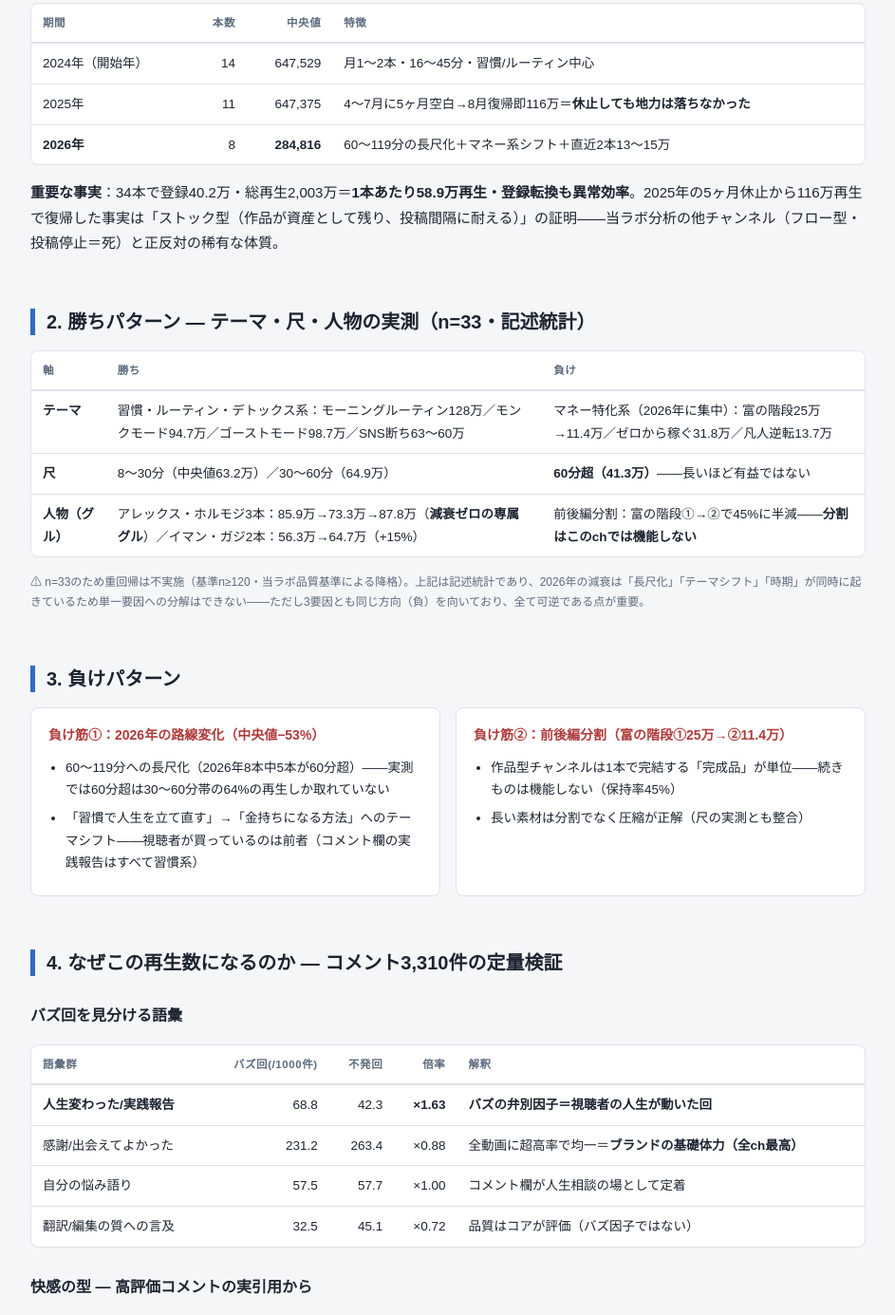
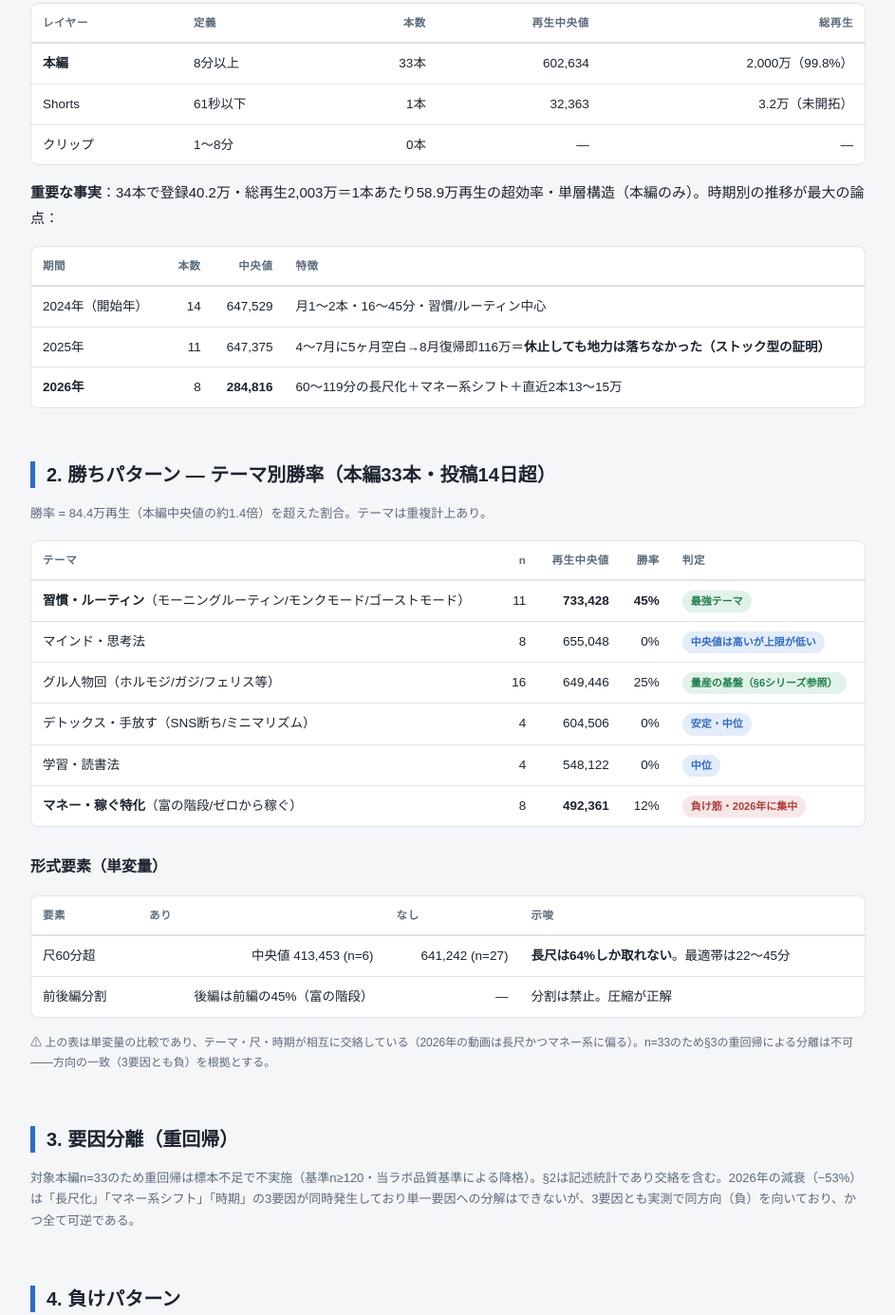
Before and after one commit to oo2xx/channel-lab, a plain HTML site: page r/paranoia-53120997.html in a window 1280 px wide. Shown: the part 786-2171 px from the top of the page at 95% size, without its empty margins (168-1111 px from the left). Drawn offline with Linux system fonts and the light colour scheme.

Commit message:
fix paranoia format to standard

```diff
--- a/r/paranoia-53120997.html
+++ b/r/paranoia-53120997.html
@@ -104,8 +104,8 @@ footer{margin-top:60px; padding-top:16px; border-top:1px solid var(--line); font
 </header>
 
 <div class="kpis">
-  <div class="kpi"><div class="n">1.50</div><div class="l">再生÷登録者比（当ラボ分析10chで最高）</div></div>
-  <div class="kpi"><div class="n">60.3万</div><div class="l">本編再生中央値（34本で総再生2,003万）</div></div>
+  <div class="kpi"><div class="n">2,003万</div><div class="l">総再生数（34本・2024年1月〜）</div></div>
+  <div class="kpi"><div class="n">60.3万</div><div class="l">本編再生中央値（n=33・<b>登録者比1.50=当ラボ10chで最高</b>）</div></div>
   <div class="kpi"><div class="n">231/千件</div><div class="l">コメントの感謝語彙率（全ch最高＝感謝される番組）</div></div>
   <div class="kpi"><div class="n">−53%</div><div class="l">2026年の中央値下落（64.7万→28.5万・要対処）</div></div>
 </div>
@@ -117,23 +117,41 @@ footer{margin-top:60px; padding-top:16px; border-top:1px solid var(--line); font
 
 <h2>1. チャンネル構造と現在地</h2>
 <div class="tablewrap"><table>
+<tr><th>レイヤー</th><th>定義</th><th class="num">本数</th><th class="num">再生中央値</th><th class="num">総再生</th></tr>
+<tr><td><b>本編</b></td><td>8分以上</td><td class="num">33本</td><td class="num">602,634</td><td class="num">2,000万（99.8%）</td></tr>
+<tr><td>Shorts</td><td>61秒以下</td><td class="num">1本</td><td class="num">32,363</td><td class="num">3.2万（未開拓）</td></tr>
+<tr><td>クリップ</td><td>1〜8分</td><td class="num">0本</td><td class="num">—</td><td class="num">—</td></tr>
+</table></div>
+<p><b>重要な事実</b>：34本で登録40.2万・総再生2,003万＝1本あたり58.9万再生の超効率・単層構造（本編のみ）。時期別の推移が最大の論点：</p>
+<div class="tablewrap"><table>
 <tr><th>期間</th><th class="num">本数</th><th class="num">中央値</th><th>特徴</th></tr>
 <tr><td>2024年（開始年）</td><td class="num">14</td><td class="num">647,529</td><td>月1〜2本・16〜45分・習慣/ルーティン中心</td></tr>
-<tr><td>2025年</td><td class="num">11</td><td class="num">647,375</td><td>4〜7月に5ヶ月空白→8月復帰即116万＝<b>休止しても地力は落ちなかった</b></td></tr>
+<tr><td>2025年</td><td class="num">11</td><td class="num">647,375</td><td>4〜7月に5ヶ月空白→8月復帰即116万＝<b>休止しても地力は落ちなかった（ストック型の証明）</b></td></tr>
 <tr><td><b>2026年</b></td><td class="num">8</td><td class="num"><b>284,816</b></td><td>60〜119分の長尺化＋マネー系シフト＋直近2本13〜15万</td></tr>
 </table></div>
-<p><b>重要な事実</b>：34本で登録40.2万・総再生2,003万＝<b>1本あたり58.9万再生・登録転換も異常効率</b>。2025年の5ヶ月休止から116万再生で復帰した事実は「ストック型（作品が資産として残り、投稿間隔に耐える）」の証明——当ラボ分析の他チャンネル（フロー型・投稿停止＝死）と正反対の稀有な体質。</p>
+<h2>2. 勝ちパターン — テーマ別勝率（本編33本・投稿14日超）</h2>
+<p class="small">勝率 = 84.4万再生（本編中央値の約1.4倍）を超えた割合。テーマは重複計上あり。</p>
+<div class="tablewrap"><table>
+<tr><th>テーマ</th><th class="num">n</th><th class="num">再生中央値</th><th class="num">勝率</th><th>判定</th></tr>
+<tr><td><b>習慣・ルーティン</b>（モーニングルーティン/モンクモード/ゴーストモード）</td><td class="num">11</td><td class="num"><b>733,428</b></td><td class="num"><b>45%</b></td><td><span class="tag win">最強テーマ</span></td></tr>
+<tr><td>マインド・思考法</td><td class="num">8</td><td class="num">655,048</td><td class="num">0%</td><td><span class="tag mid">中央値は高いが上限が低い</span></td></tr>
+<tr><td>グル人物回（ホルモジ/ガジ/フェリス等）</td><td class="num">16</td><td class="num">649,446</td><td class="num">25%</td><td><span class="tag win">量産の基盤（§6シリーズ参照）</span></td></tr>
+<tr><td>デトックス・手放す（SNS断ち/ミニマリズム）</td><td class="num">4</td><td class="num">604,506</td><td class="num">0%</td><td><span class="tag mid">安定・中位</span></td></tr>
+<tr><td>学習・読書法</td><td class="num">4</td><td class="num">548,122</td><td class="num">0%</td><td><span class="tag mid">中位</span></td></tr>
+<tr><td><b>マネー・稼ぐ特化</b>（富の階段/ゼロから稼ぐ）</td><td class="num">8</td><td class="num"><b>492,361</b></td><td class="num">12%</td><td><span class="tag lose">負け筋・2026年に集中</span></td></tr>
+</table></div>
+<h3>形式要素（単変量）</h3>
+<div class="tablewrap"><table>
+<tr><th>要素</th><th>あり</th><th>なし</th><th>示唆</th></tr>
+<tr><td>尺60分超</td><td class="num">中央値 413,453 (n=6)</td><td class="num">641,242 (n=27)</td><td><b>長尺は64%しか取れない</b>。最適帯は22〜45分</td></tr>
+<tr><td>前後編分割</td><td class="num">後編は前編の45%（富の階段）</td><td class="num">—</td><td>分割は禁止。圧縮が正解</td></tr>
+</table></div>
+<p class="note">⚠ 上の表は単変量の比較であり、テーマ・尺・時期が相互に交絡している（2026年の動画は長尺かつマネー系に偏る）。n=33のため§3の重回帰による分離は不可——方向の一致（3要因とも負）を根拠とする。</p>
 
-<h2>2. 勝ちパターン — テーマ・尺・人物の実測（n=33・記述統計）</h2>
-<div class="tablewrap"><table>
-<tr><th>軸</th><th>勝ち</th><th>負け</th></tr>
-<tr><td><b>テーマ</b></td><td>習慣・ルーティン・デトックス系：モーニングルーティン128万／モンクモード94.7万／ゴーストモード98.7万／SNS断ち63〜60万</td><td>マネー特化系（2026年に集中）：富の階段25万→11.4万／ゼロから稼ぐ31.8万／凡人逆転13.7万</td></tr>
-<tr><td><b>尺</b></td><td>8〜30分（中央値63.2万）／30〜60分（64.9万）</td><td><b>60分超（41.3万）</b>——長いほど有益ではない</td></tr>
-<tr><td><b>人物（グル）</b></td><td>アレックス・ホルモジ3本：85.9万→73.3万→87.8万（<b>減衰ゼロの専属グル</b>）／イマン・ガジ2本：56.3万→64.7万（+15%）</td><td>前後編分割：富の階段①→②で45%に半減——<b>分割はこのchでは機能しない</b></td></tr>
-</table></div>
-<p class="note">⚠ n=33のため重回帰は不実施（基準n≥120・当ラボ品質基準による降格）。上記は記述統計であり、2026年の減衰は「長尺化」「テーマシフト」「時期」が同時に起きているため単一要因への分解はできない——ただし3要因とも同じ方向（負）を向いており、全て可逆である点が重要。</p>
+<h2>3. 要因分離（重回帰）</h2>
+<p class="small">対象本編n=33のため重回帰は標本不足で不実施（基準n≥120・当ラボ品質基準による降格）。§2は記述統計であり交絡を含む。2026年の減衰（−53%）は「長尺化」「マネー系シフト」「時期」の3要因が同時発生しており単一要因への分解はできないが、3要因とも実測で同方向（負）を向いており、かつ全て可逆である。</p>
 
-<h2>3. 負けパターン</h2>
+<h2>4. 負けパターン</h2>
 <div class="grid2">
 <div class="panel lose"><h4>負け筋①：2026年の路線変化（中央値−53%）</h4>
 <ul><li>60〜119分への長尺化（2026年8本中5本が60分超）——実測では60分超は30〜60分帯の64%の再生しか取れていない</li><li>「習慣で人生を立て直す」→「金持ちになる方法」へのテーマシフト——視聴者が買っているのは前者（コメント欄の実践報告はすべて習慣系）</li></ul></div>
@@ -141,7 +159,7 @@ footer{margin-top:60px; padding-top:16px; border-top:1px solid var(--line); font
 <ul><li>作品型チャンネルは1本で完結する「完成品」が単位——続きものは機能しない（保持率45%）</li><li>長い素材は分割でなく圧縮が正解（尺の実測とも整合）</li></ul></div>
 </div>
 
-<h2>4. なぜこの再生数になるのか — コメント3,310件の定量検証</h2>
+<h2>5. なぜこの再生数になるのか — コメント3,310件の定量検証</h2>
 <h3>バズ回を見分ける語彙</h3>
 <div class="tablewrap"><table>
 <tr><th>語彙群</th><th class="num">バズ回(/1000件)</th><th class="num">不発回</th><th class="num">倍率</th><th>解釈</th></tr>
@@ -177,7 +195,7 @@ footer{margin-top:60px; padding-top:16px; border-top:1px solid var(--line); font
 <p><b>判定：「作品型」——人ではなく1本1本の完成品にファンがつく、当ラボ初のプロファイル</b>。含意は3つ。①推し文化がないため<b>投稿者の顔出し・人格営業は不要</b>（現路線の匿名性は正しい）。②その代わり1本の品質低下が直撃する（箱推しのクッションがない）——2026年の減衰が急峻なのはこのため。③ストック型の証明（5ヶ月休止→116万復帰）と合わせ、<b>「量産せず、1本を作品として磨き、外さない」が唯一の戦略</b>。</p>
 </div>
 
-<h2>5. シリーズの代数 — 「擦り」の実測</h2>
+<h2>6. シリーズの代数 — 「擦り」の実測</h2>
 <div class="tablewrap"><table>
 <tr><th>シリーズ</th><th>変遷（再生数）</th><th>法則</th></tr>
 <tr><td>アレックス・ホルモジ（人物）</td><td>85.9万 → 73.3万 → 87.8万</td><td><b>専属グルは減衰しない</b>——「この人の教え」シリーズは資産</td></tr>
@@ -187,7 +205,7 @@ footer{margin-top:60px; padding-top:16px; border-top:1px solid var(--line); font
 </table></div>
 <div class="callout gold"><p><b>法則：「人物（グル）は資産、分割は借金」</b>。ホルモジ・ガジのような「専属グルのポートフォリオ」を持つことがこのchのシリーズ戦略の本体。</p></div>
 
-<h2>6. 同ジャンル比較 — 自己啓発・本解説系の現在地（直近1年実測）</h2>
+<h2>7. 同ジャンル比較 — 自己啓発・本解説系の現在地（直近1年実測）</h2>
 <div class="tablewrap"><table>
 <tr><th>チャンネル</th><th class="num">登録</th><th class="num">長尺中央値</th><th class="num">ペース/月</th><th class="num">中央値÷登録者</th><th>型</th></tr>
 <tr><td><b>パラノイア</b></td><td class="num">40.2万</td><td class="num">413,453（直近1年）</td><td class="num"><b>1.2</b></td><td class="num"><b>1.03</b></td><td><b>海外グル翻訳×シネマティック</b></td></tr>
@@ -205,7 +223,7 @@ footer{margin-top:60px; padding-top:16px; border-top:1px solid var(--line); font
 <li><b>オーディオブック・ベスト本企画</b>——「オーディブルで聴いてオススメだった本ベスト100やってほしい」👍69</li>
 </ul>
 
-<h2>7. 成長処方 — 優先順つき</h2>
+<h2>8. 成長処方 — 優先順つき</h2>
 <ol class="formula">
 <li><b>テーマを「人生を立て直す習慣」に戻す</b>実測：習慣・ルーティン系63〜128万 vs マネー特化11〜32万。視聴者が買っているのは「金持ちになる方法」ではなく「今日から変われる手順」。マネー系をやるなら「習慣の物語」として包む。</li>
 <li><b>尺を22〜45分に戻す</b>60分超は30〜60分帯の64%しか取れていない。長い素材は分割でなく圧縮する（前後編は45%の実測で禁止）。</li>
@@ -216,7 +234,7 @@ footer{margin-top:60px; padding-top:16px; border-top:1px solid var(--line); font
 <li><b>Shorts実験（60秒1ルール型）</b>現在1本のみ。作品の切り抜きでなく「1動画1ルール」の定型で新規接触の網を張る。</li>
 </ol>
 
-<h2>8. データの注記（正直ベース）</h2>
+<h2>9. データの注記（正直ベース）</h2>
 <ul class="small">
 <li>n=33のため重回帰・勝率表は不実施（当ラボ品質基準による降格）。テーマ・尺・時期の効果は記述統計であり相互に交絡している（本文明記の通り）。</li>
 <li>再生数は累積値。2026年動画は累積途上を含むが、同月齢比較でも2024〜25年勝ち筋との差は明確。</li>
```
